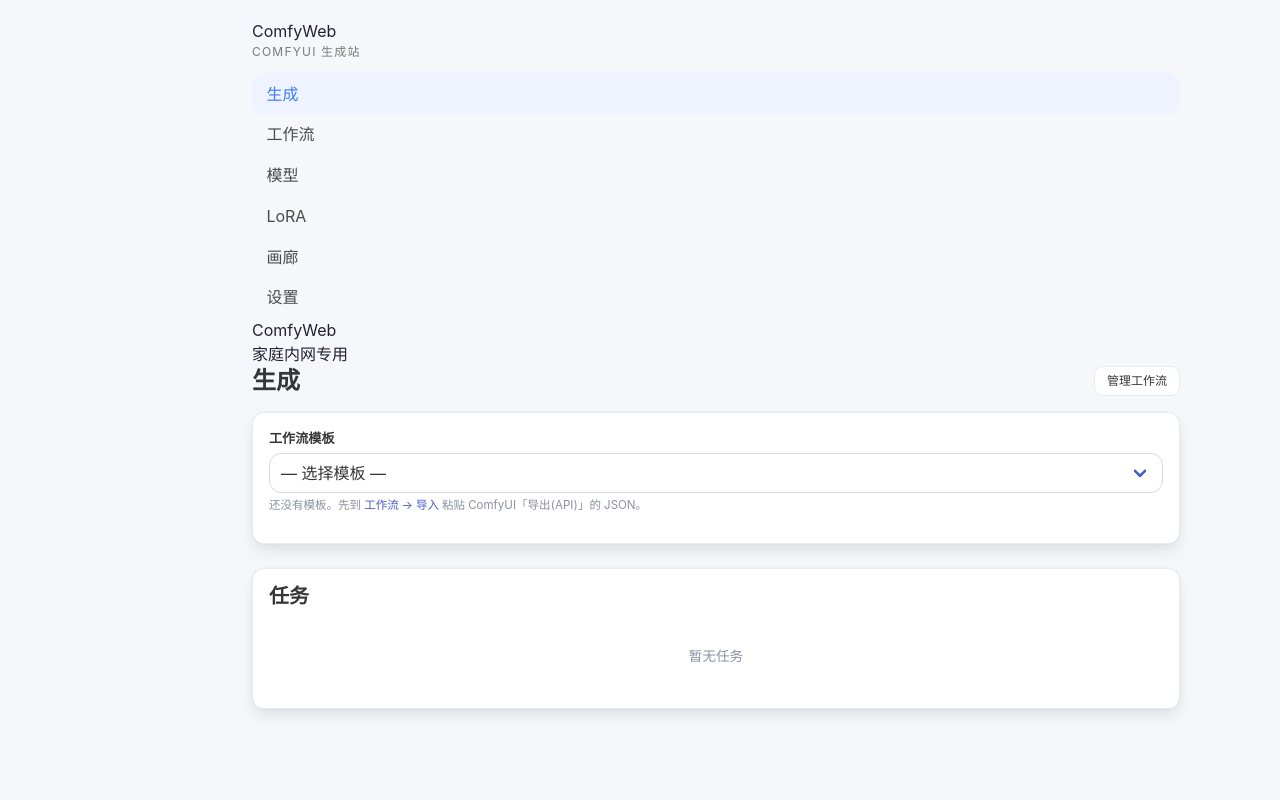
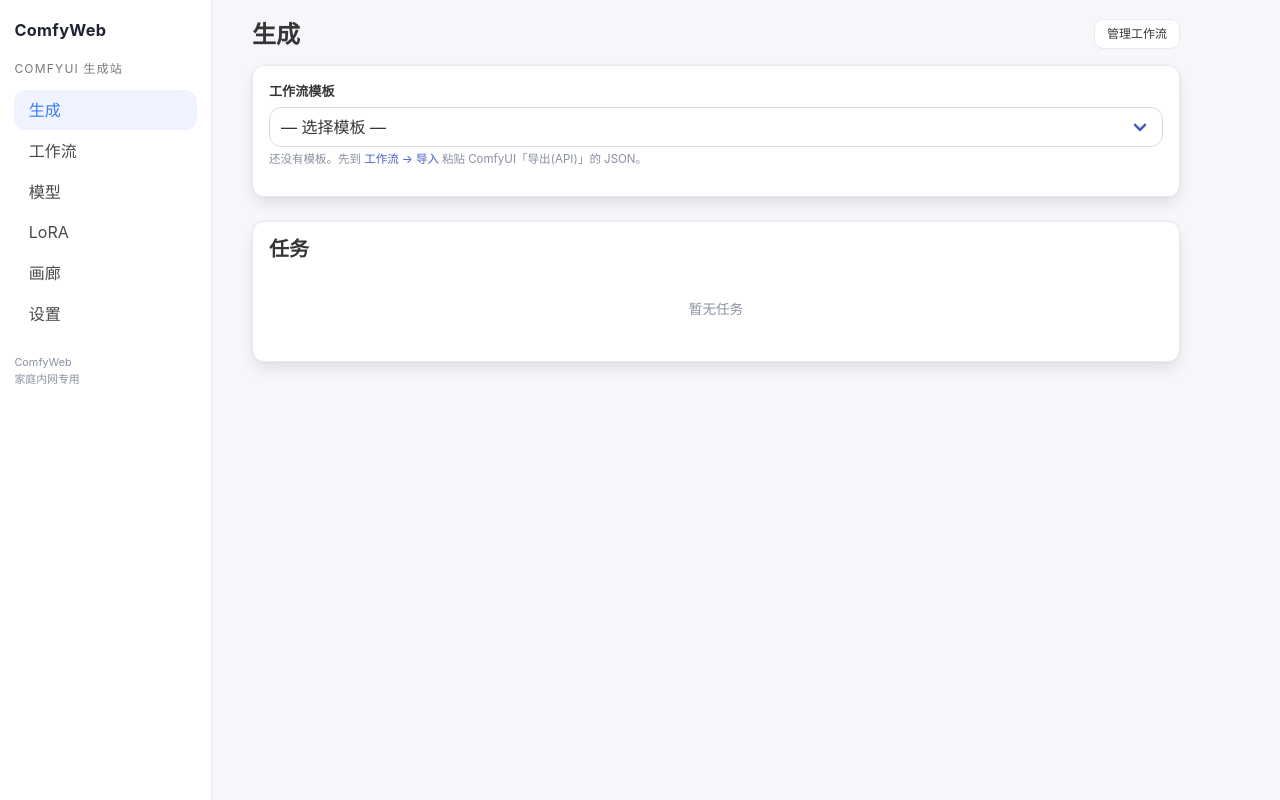
Before and after one commit to summerliuguang/comfyweb, a Flask app: page / in a window 1280 px wide. Run offline with Flask 3, Linux system fonts and the light colour scheme; data that the repository does not hold is empty.

Commit message:
修复桌面侧栏样式丢失:手机导航重做时误删 .side 固定定位,桌面布局整页塌陷

```diff
--- a/static/css/skin.css
+++ b/static/css/skin.css
@@ -30,6 +30,12 @@ html{background:var(--bg)}
 .menu-list a{border-radius:12px;padding:.65rem .9rem;transition:background-color .18s ease,color .18s ease}
 .menu-list a:hover{background:var(--primary-weak)}
 .menu-list a.on{background:var(--primary-weak);color:var(--primary)}
+
+/* 桌面固定侧栏(≤899px 时隐藏,见文件末尾 media query) */
+.side{position:fixed;left:0;top:0;bottom:0;width:212px;background:var(--card);
+  border-right:1px solid var(--line);padding:1.1rem .9rem;overflow-y:auto;z-index:10}
+.logo{font-weight:700;font-size:1.02rem;margin-bottom:1.1rem;color:var(--text);letter-spacing:.02em}
+.foot{margin-top:1.2rem;font-size:.68rem;color:var(--muted);line-height:1.6}
 
 /* tag:全圆角,浅底描边 */
 .tag{border-radius:999px}
```
